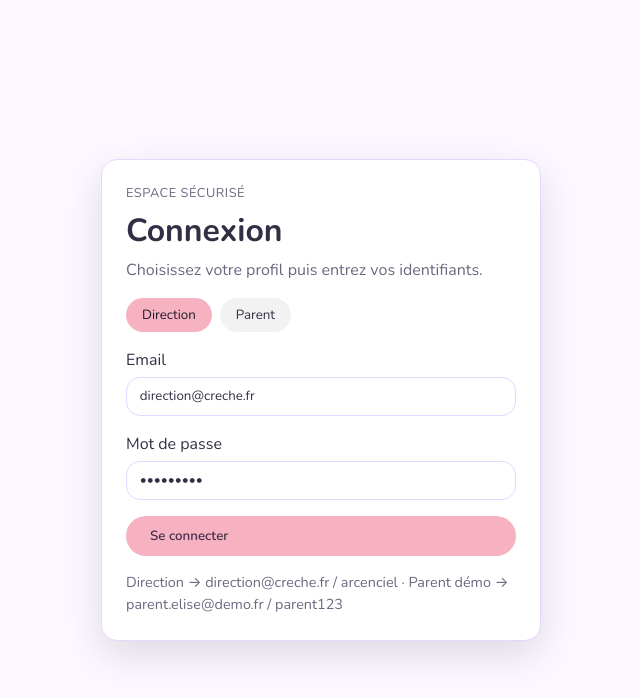
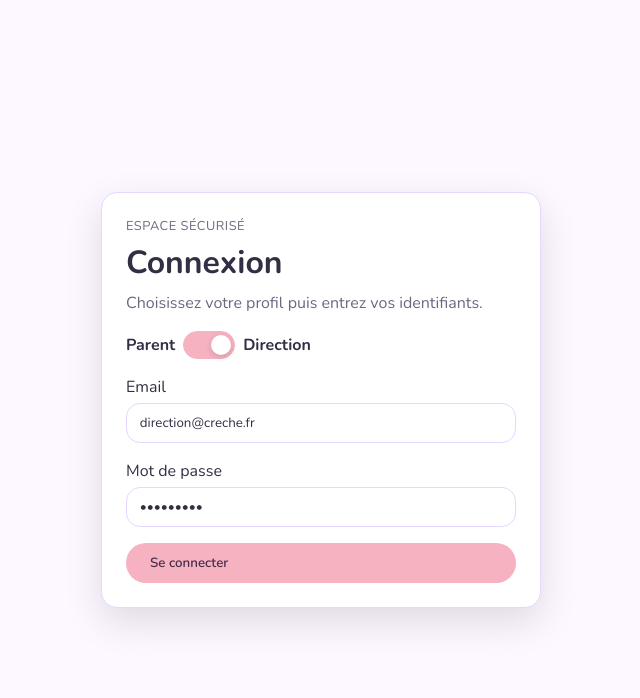
Before and after one commit to Mal0wn/Daycare, a React (Vite) app in the folder frontend/: page /login in a window 1280 px wide. Shown: the top 698 px of the page, without its empty margins (319-959 px from the left). Built offline with nearby package versions, Linux system fonts and the light colour scheme; no server answers.

Commit message:
feat(auth): add role switch for login and parent portal

```diff
--- a/frontend/src/App.css
+++ b/frontend/src/App.css
@@ -554,6 +554,65 @@
   color: var(--muted-text);
 }
 
+.auth-switch {
+  display: inline-flex;
+  align-items: center;
+  gap: 0.5rem;
+}
+
+.auth-switch__label {
+  font-weight: 700;
+  color: var(--text-color);
+}
+
+.auth-toggle {
+  position: relative;
+  width: 52px;
+  height: 28px;
+  display: inline-block;
+}
+
+.auth-toggle input {
+  opacity: 0;
+  width: 0;
+  height: 0;
+}
+
+.auth-toggle__slider {
+  position: absolute;
+  cursor: pointer;
+  top: 0;
+  left: 0;
+  right: 0;
+  bottom: 0;
+  background-color: var(--border-color);
+  border-radius: 999px;
+  transition: all 0.2s ease;
+  border: 1px solid var(--border-color);
+}
+
+.auth-toggle__slider:before {
+  position: absolute;
+  content: '';
+  height: 20px;
+  width: 20px;
+  left: 3px;
+  bottom: 3px;
+  background-color: var(--surface-elevated);
+  border-radius: 50%;
+  transition: transform 0.2s ease;
+  box-shadow: 0 2px 6px rgba(0, 0, 0, 0.15);
+}
+
+.auth-toggle input:checked + .auth-toggle__slider {
+  background: var(--accent-color);
+  border-color: var(--accent-color);
+}
+
+.auth-toggle input:checked + .auth-toggle__slider:before {
+  transform: translateX(24px);
+}
+
 .parent-portal {
   width: min(1100px, 100%);
   display: flex;
@@ -565,6 +624,14 @@
   display: flex;
   align-items: center;
   justify-content: space-between;
+}
+
+.parent-portal__header-actions {
+  display: flex;
+  align-items: center;
+  gap: 0.75rem;
+  flex-wrap: wrap;
+  justify-content: flex-end;
 }
 
 .auth-error {
@@ -1013,3 +1080,45 @@ textarea::placeholder {
     font-size: 1.7em;
   }
 }
+
+@media (max-width: 300px) {
+  body {
+    font-size: 14px;
+  }
+
+  h1 {
+    font-size: 1.4rem;
+  }
+
+  h2 {
+    font-size: 1.2rem;
+  }
+
+  h3 {
+    font-size: 1.05rem;
+  }
+
+  .auth-card,
+  .section-card,
+  .responsive-card {
+    padding: 0.75rem;
+  }
+
+  .primary-btn,
+  .ghost-btn {
+    padding: 0.55rem 1rem;
+    font-size: 0.95rem;
+  }
+
+  .auth-switch__label {
+    font-size: 0.9rem;
+  }
+
+  .layout__branding h1 {
+    font-size: 1.4em;
+  }
+
+  .layout__subtitle {
+    font-size: 0.95rem;
+  }
+}
--- a/frontend/src/pages/Login.tsx
+++ b/frontend/src/pages/Login.tsx
@@ -1,16 +1,18 @@
-import { type FormEvent, useEffect, useState } from 'react';
-import { useLocation, useNavigate } from 'react-router-dom';
+import { type FormEvent, useEffect, useMemo, useState } from 'react';
+import { useLocation, useNavigate, useSearchParams } from 'react-router-dom';
 import api from '../services/api/client';
 import { useAuth } from '../hooks/useAuth';
 
 // Simple login form for demo auth.
 export const Login = () => {
+  const [searchParams, setSearchParams] = useSearchParams();
   const { login, isAuthenticated } = useAuth();
   const navigate = useNavigate();
   const location = useLocation();
-  const [role, setRole] = useState<'direction' | 'parent'>('direction');
-  const [email, setEmail] = useState('direction@creche.fr');
-  const [password, setPassword] = useState('arcenciel');
+  const initialRoleParam = searchParams.get('role') === 'parent' ? 'parent' : 'direction';
+  const [role, setRole] = useState<'direction' | 'parent'>(initialRoleParam);
+  const [email, setEmail] = useState(initialRoleParam === 'parent' ? 'parent.elise@demo.fr' : 'direction@creche.fr');
+  const [password, setPassword] = useState(initialRoleParam === 'parent' ? 'parent123' : 'arcenciel');
   const [error, setError] = useState<string | null>(null);
   const [loading, setLoading] = useState(false);
   const PARENT_AUTH_KEY = 'parent-auth';
@@ -20,6 +22,15 @@ export const Login = () => {
       navigate('/');
     }
   }, [isAuthenticated, navigate]);
+
+  const syncRole = (nextRole: 'direction' | 'parent') => {
+    setRole(nextRole);
+    setEmail(nextRole === 'parent' ? 'parent.elise@demo.fr' : 'direction@creche.fr');
+    setPassword(nextRole === 'parent' ? 'parent123' : 'arcenciel');
+    setSearchParams({ role: nextRole });
+  };
+
+  const isDirection = useMemo(() => role === 'direction', [role]);
 
   const handleSubmit = async (event: FormEvent) => {
     event.preventDefault();
@@ -50,31 +61,20 @@ export const Login = () => {
           <h1>Connexion</h1>
           <p className="auth-card__muted">Choisissez votre profil puis entrez vos identifiants.</p>
         </div>
+        <div className="auth-switch">
+          <span className="auth-switch__label">Parent</span>
+          <label className="auth-toggle">
+            <input
+              type="checkbox"
+              aria-label="Basculer vers Direction"
+              checked={isDirection}
+              onChange={(e) => syncRole(e.target.checked ? 'direction' : 'parent')}
+            />
+            <span className="auth-toggle__slider" aria-hidden="true" />
+          </label>
+          <span className="auth-switch__label">Direction</span>
+        </div>
         <form className="card-form" onSubmit={handleSubmit}>
-          <div className="chips">
-            <button
-              type="button"
-              className={`chip ${role === 'direction' ? 'chip--active' : ''}`}
-              onClick={() => {
-                setRole('direction');
-                setEmail('direction@creche.fr');
-                setPassword('arcenciel');
-              }}
-            >
-              Direction
-            </button>
-            <button
-              type="button"
-              className={`chip ${role === 'parent' ? 'chip--active' : ''}`}
-              onClick={() => {
-                setRole('parent');
-                setEmail('parent.elise@demo.fr');
-                setPassword('parent123');
-              }}
-            >
-              Parent
-            </button>
-          </div>
           <div className="form-field">
             <label htmlFor="email">Email</label>
             <input id="email" type="email" value={email} onChange={(e) => setEmail(e.target.value)} required />
@@ -88,9 +88,6 @@ export const Login = () => {
             {loading ? 'Connexion...' : 'Se connecter'}
           </button>
         </form>
-        <p className="auth-hint">
-          Direction → direction@creche.fr / arcenciel · Parent démo → parent.elise@demo.fr / parent123
-        </p>
       </div>
     </div>
   );
--- a/frontend/src/pages/ParentPortal.tsx
+++ b/frontend/src/pages/ParentPortal.tsx
@@ -1,4 +1,5 @@
-import { type FormEvent, useEffect, useMemo, useState } from 'react';
+import { useEffect, useMemo, useState } from 'react';
+import { useNavigate } from 'react-router-dom';
 import api from '../services/api/client';
 import type { Activity, BabyInventoryItem } from '../types';
 
@@ -12,6 +13,7 @@ const STORAGE_KEY = 'parent-auth';
 
 // Public parent portal: login + read-only views of their child inventory and activities.
 export const ParentPortal = () => {
+  const navigate = useNavigate();
   const [auth, setAuth] = useState<ParentAuthState>(() => {
     if (typeof window === 'undefined') return { token: null, name: null, email: null };
     const raw = localStorage.getItem(STORAGE_KEY);
@@ -19,7 +21,6 @@ export const ParentPortal = () => {
   });
   const [email, setEmail] = useState(auth.email || 'parent.elise@demo.fr');
   const [password, setPassword] = useState('parent123');
-  const [loginError, setLoginError] = useState<string | null>(null);
   const [inventory, setInventory] = useState<BabyInventoryItem[]>([]);
   const [activities, setActivities] = useState<Activity[]>([]);
   const [loading, setLoading] = useState(false);
@@ -30,24 +31,11 @@ export const ParentPortal = () => {
 
   const headers = useMemo(() => ({ Authorization: `Bearer ${auth.token}` }), [auth.token]);
 
-  const handleLogin = async (event: FormEvent) => {
-    event.preventDefault();
-    setLoginError(null);
-    try {
-      setLoading(true);
-      const { data } = await api.post('/parent/login', { email, password });
-      setAuth({ token: data.token, name: data.user.name, email: data.user.email });
-    } catch (err) {
-      setLoginError('Identifiants incorrects');
-    } finally {
-      setLoading(false);
-    }
-  };
-
   const logout = () => {
     setAuth({ token: null, name: null, email: null });
     setInventory([]);
     setActivities([]);
+    navigate('/login?role=parent');
   };
 
   useEffect(() => {
@@ -68,33 +56,14 @@ export const ParentPortal = () => {
     load();
   }, [auth.token, headers]);
 
+  useEffect(() => {
+    if (!auth.token) {
+      navigate('/login?role=parent', { replace: true });
+    }
+  }, [auth.token, navigate]);
+
   if (!auth.token) {
-    return (
-      <div className="auth-page">
-        <div className="auth-card">
-          <div className="auth-card__header">
-            <p className="auth-card__eyebrow">Espace parents</p>
-            <h1>Connexion</h1>
-            <p className="auth-card__muted">Consultez le stock dédié à votre enfant et les activités du jour.</p>
-          </div>
-          <form className="card-form" onSubmit={handleLogin}>
-            <div className="form-field">
-              <label htmlFor="parentEmail">Email</label>
-              <input id="parentEmail" value={email} onChange={(e) => setEmail(e.target.value)} required />
-            </div>
-            <div className="form-field">
-              <label htmlFor="parentPassword">Mot de passe</label>
-              <input id="parentPassword" type="password" value={password} onChange={(e) => setPassword(e.target.value)} required />
-            </div>
-            {loginError && <p className="auth-error">{loginError}</p>}
-            <button className="primary-btn" type="submit" disabled={loading}>
-              {loading ? 'Connexion...' : 'Se connecter'}
-            </button>
-            <p className="auth-hint">Démo : parent.elise@demo.fr / parent123</p>
-          </form>
-        </div>
-      </div>
-    );
+    return null;
   }
 
   return (
@@ -105,9 +74,27 @@ export const ParentPortal = () => {
             <p className="auth-card__eyebrow">Espace parents</p>
             <h2>Bonjour {auth.name}</h2>
           </div>
-          <button className="ghost-btn" onClick={logout}>
-            Déconnexion
-          </button>
+          <div className="parent-portal__header-actions">
+            <div className="auth-switch">
+              <span className="auth-switch__label">Parent</span>
+              <label className="auth-toggle">
+                <input
+                  type="checkbox"
+                  aria-label="Basculer vers l'espace Direction"
+                  onChange={(e) => {
+                    if (e.target.checked) {
+                      navigate('/login');
+                    }
+                  }}
+                />
+                <span className="auth-toggle__slider" aria-hidden="true" />
+              </label>
+              <span className="auth-switch__label">Direction</span>
+            </div>
+            <button className="ghost-btn" onClick={logout}>
+              Déconnexion
+            </button>
+          </div>
         </header>
 
         <div className="grid grid-2">
```
